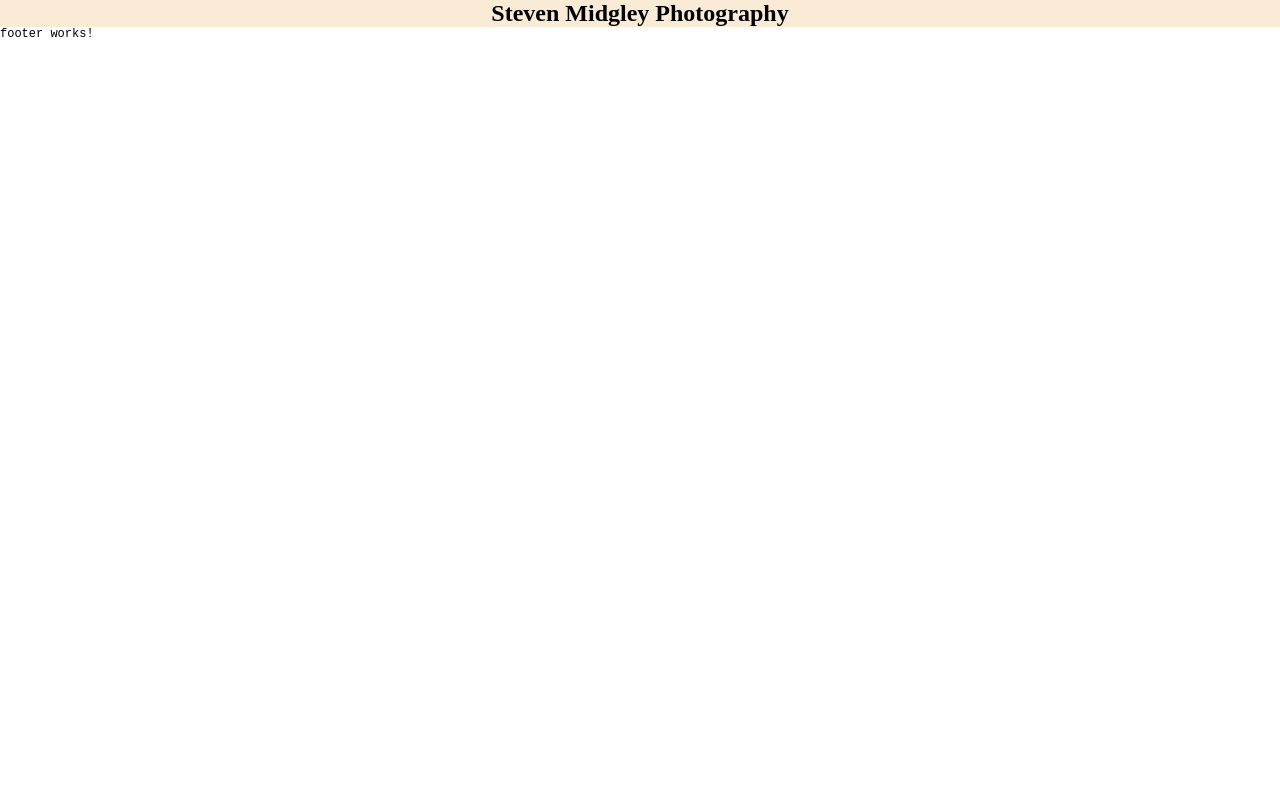
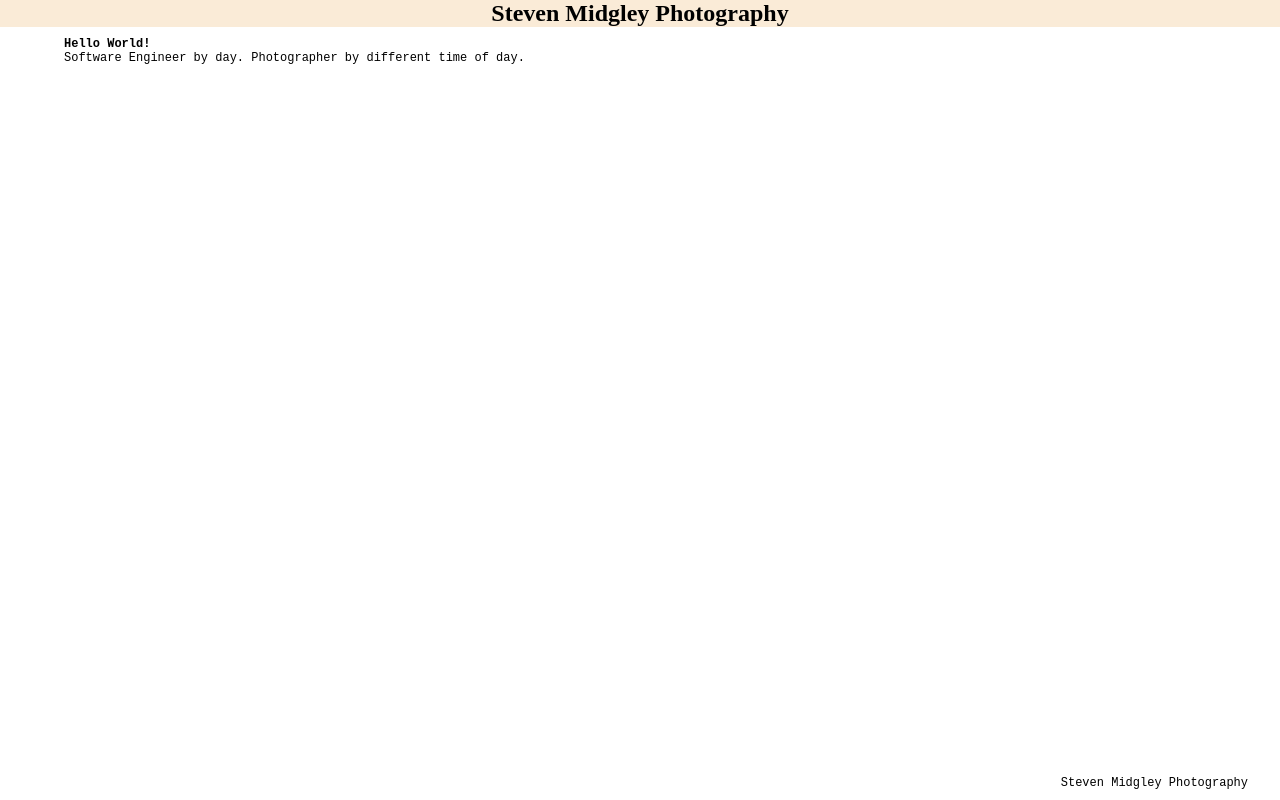
Before and after one commit to MadHatr0/photo-portfolio, an Angular app: page / in a window 1280 px wide. Built offline with nearby package versions, Linux system fonts and the light colour scheme.

Commit message:
Getting started on homepage.

```diff
--- a/src/app/app.component.html
+++ b/src/app/app.component.html
@@ -1,3 +1,3 @@
 <app-header></app-header>
-<!-- body -->
+<router-outlet></router-outlet>
 <app-footer></app-footer>
--- a/src/app/app.component.scss
+++ b/src/app/app.component.scss
@@ -1,10 +1,6 @@
-.home-archon-container {
-	width: 100vw;
-
-	.hero-image {
-		width: 95vw;
-		height: 250px;
-		object-fit: cover;
-		overflow: hidden;
-	}
+app-footer {
+	padding: 10px 2.5vw;
+	position: absolute;
+	bottom: 0;
+	right: 0;
 }
--- a/src/app/app.routes.ts
+++ b/src/app/app.routes.ts
@@ -1,3 +1,9 @@
 import { Routes } from '@angular/router';
+import { HomeComponent } from './pages/home/home.component';
+import { AlbumsComponent } from './pages/albums/albums.component';
 
-export const routes: Routes = [];
+
+export const routes: Routes = [
+	{ path: '', component: HomeComponent },
+	{ path: 'albums', component: AlbumsComponent }
+];
--- a/src/app/components/footer/footer.component.html
+++ b/src/app/components/footer/footer.component.html
@@ -1 +1,3 @@
-<p>footer works!</p>
+<div class="footer-archon-container">
+	<p>Steven Midgley Photography</p>
+</div>
--- /dev/null
+++ b/src/app/pages/albums/albums.component.html
@@ -0,0 +1 @@
+<p>Albums works</p>
--- /dev/null
+++ b/src/app/pages/home/home.component.html
@@ -0,0 +1,6 @@
+<div class="home-archon-container">
+	<section class="hero-container">
+		<h2>Hello World!</h2>
+		<p>Software Engineer by day. Photographer by different time of day.</p>
+	</section>
+</div>
--- /dev/null
+++ b/src/app/pages/home/home.component.scss
@@ -0,0 +1,12 @@
+.home-archon-container {
+	width: 100vw;
+	height: fit-content;
+
+	.hero-container {
+		width: fit-content;
+		height: fit-content;
+		position: relative;
+		left: 5vw;
+		padding-top: 10px;
+	}
+}
--- a/src/styles-reset.scss
+++ b/src/styles-reset.scss
@@ -1,9 +1,14 @@
 * {
-	width: unset;
-	height: unset;
-	padding: unset;
-	margin: unset;
+	width: fit-content;
+	height: fit-content;
+	padding: 0;
+	margin: 0;
 	box-sizing: content-box;
 	font-size: 12px;
 	font-family: 'Courier New', Courier, monospace;
 }
+
+app-header,
+app-footer {
+	display: block;
+}
```
Also changed, not shown: src/app/pages/albums/albums.component.ts (added, +12 -0 lines), src/app/pages/home/home.component.ts (added, +12 -0 lines), src/app/pages/albums/albums.component.scss (added), 2 other files (tests, documents, lock files or other folders).
